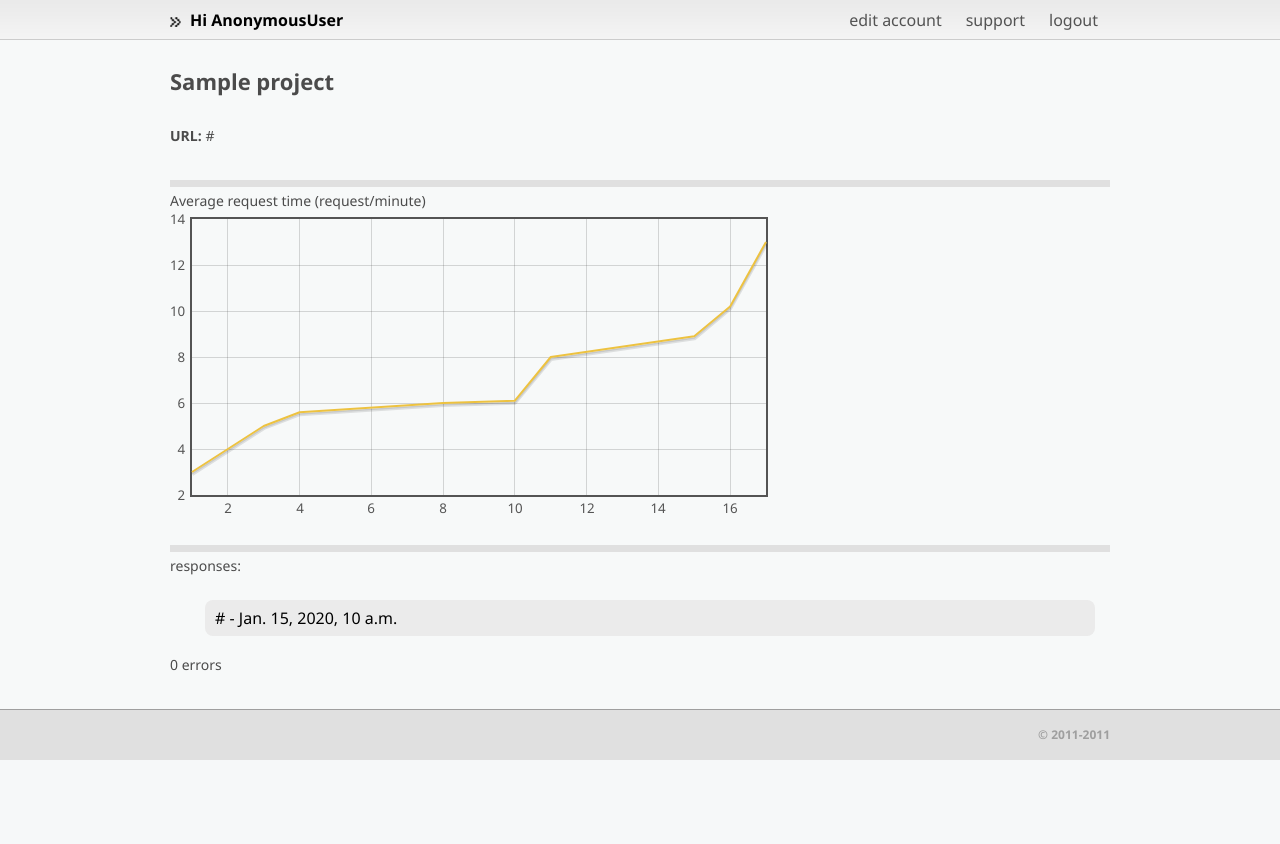
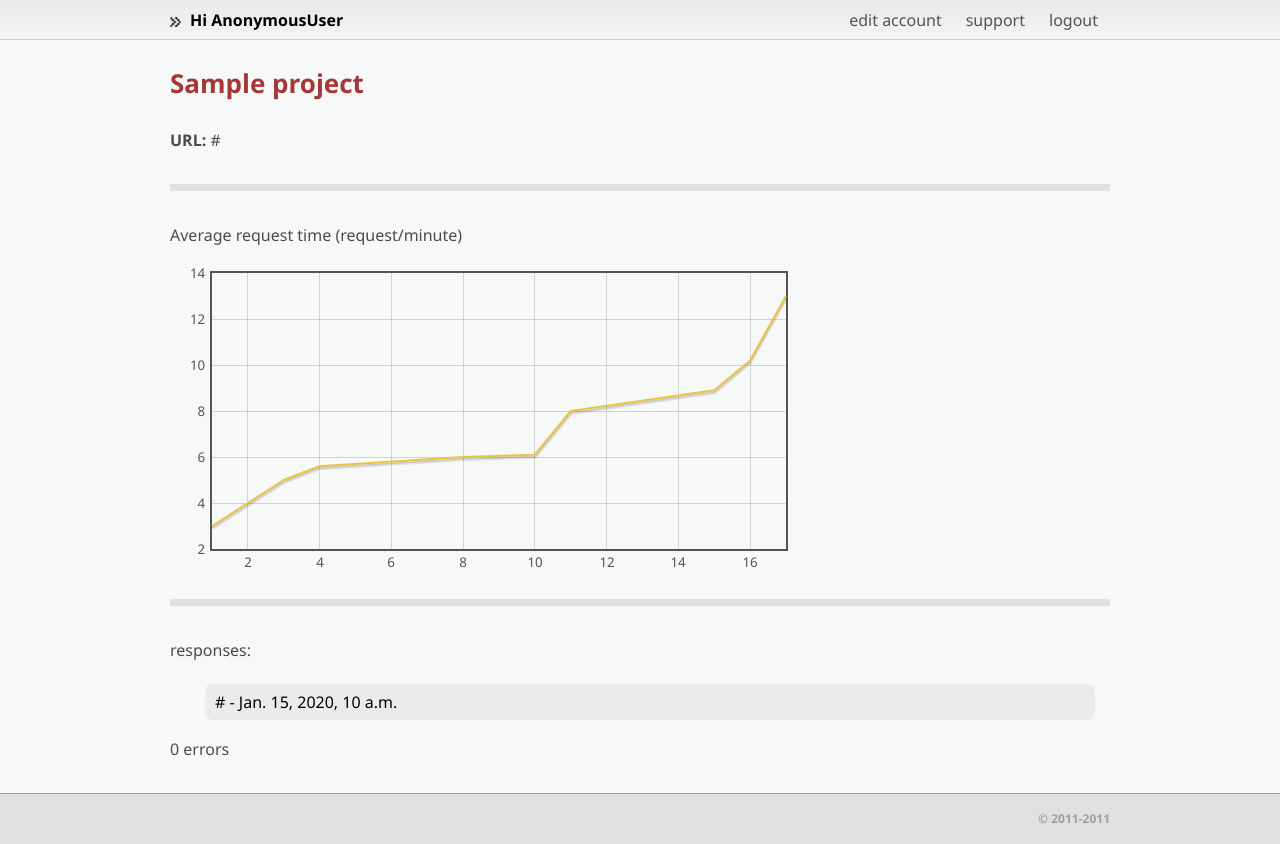
Before and after one commit to andrewsmedina/djangodash2011, a Django app: template startdust_website/panel/templates/panel/project.html in a window 1280 px wide. Shown: the part 119-963 px from the top of the page. Before the commit the page ends 879 px from the top, so only its background shows below. Run offline with Django 3.2, Linux system fonts and the light colour scheme; the template is opened without the code that fills it: most values are stand-ins (such as "Sample title", 1, 10 or a date in 2020); parts of the project's set-up code (start-up, migrations or seed data) failed here and were passed over; some libraries are stand-ins or nearby versions.

Commit message:
Edited css for project page

```diff
--- a/startdust_website/panel/static/css/panel.css
+++ b/startdust_website/panel/static/css/panel.css
@@ -45,6 +45,18 @@
 	margin-bottom: 30px;
 }
 
+.projects.project h2 {
+    color: #a73636;
+    font-size: 26px;
+    font-weight: bold;
+    margin: 30px 0px;
+}
+
+.projects.project p {
+	font-size: 16px;
+	font-weight: normal;
+}
+
 .projects ul {
 	margin: 20px 0px 0px 20px;
 }
@@ -84,7 +96,7 @@
 .graph {
 	width: 600px;
 	height: 300px;
-	margin-bottom: 30px;
+	margin:20px;
 }
 
 .footer-panel {
--- a/startdust_website/panel/static/css/style.css
+++ b/startdust_website/panel/static/css/style.css
@@ -111,7 +111,7 @@ body {
 .line {
     background-color: #e0e0e0;
     height: 7px;
-    margin-top: 30px;
+    margin: 30px 0px;
 }
 
 .screenshots {
```
